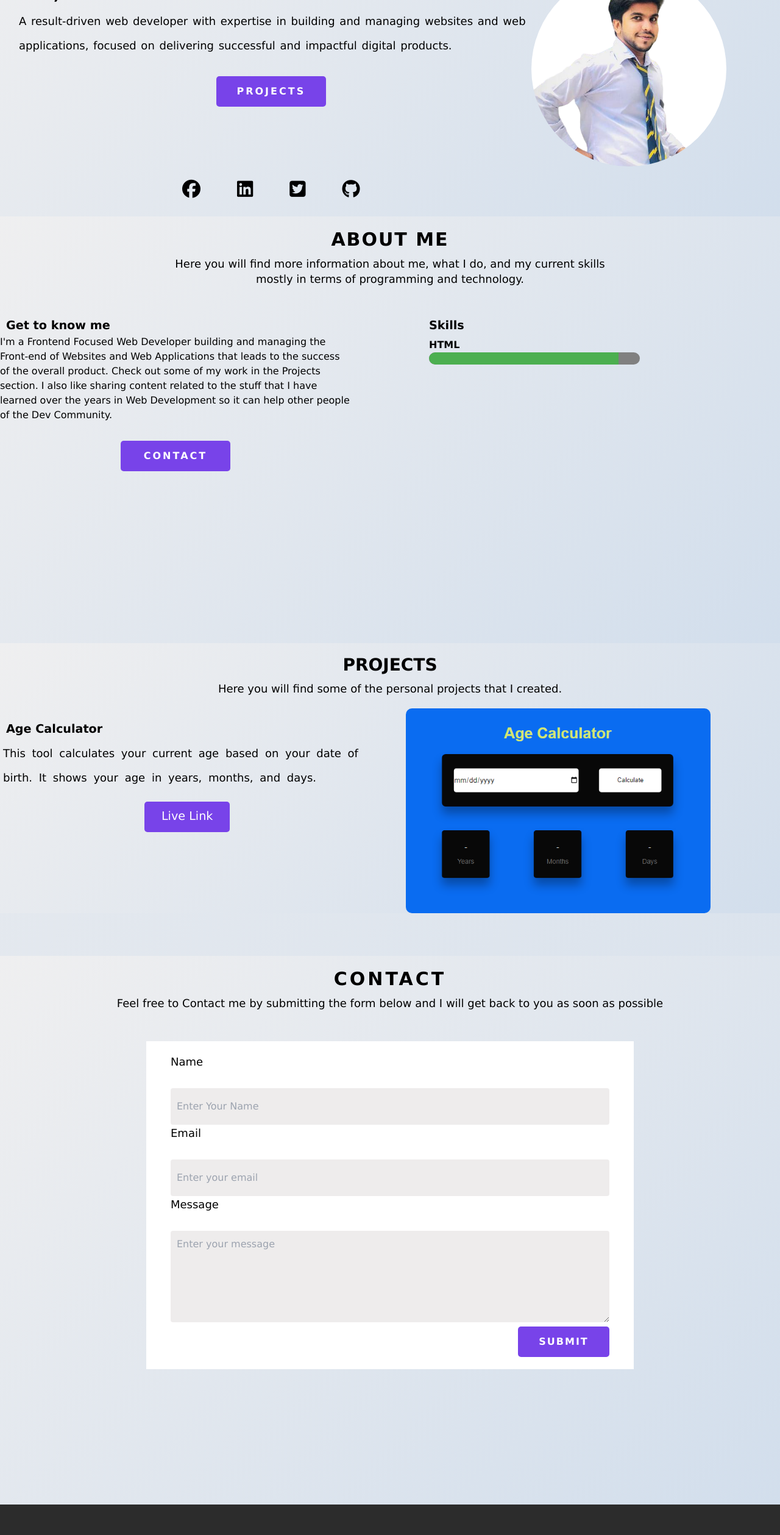
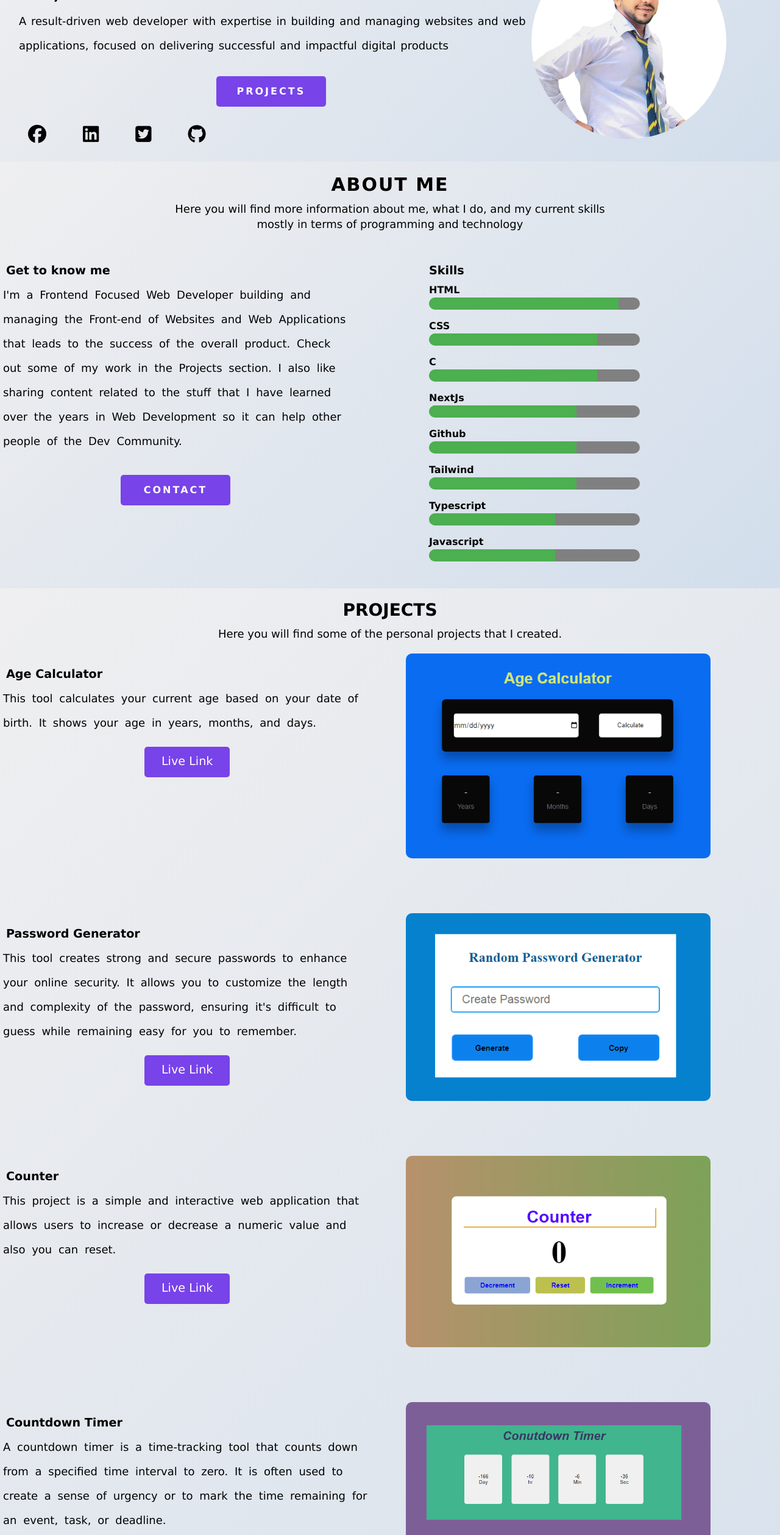
Before and after one commit to shoby056/Responsive-Portfolio, a Next.js app: page / in a window 1280 px wide. Shown: the part 180-2698 px from the top of the page at 61% size. Built offline with nearby package versions, Linux system fonts and the light colour scheme.

Commit message:
Update header.tsx

```diff
--- a/app/components/header.tsx
+++ b/app/components/header.tsx
@@ -1,5 +1,7 @@
-import Link from 'next/link'; // Make sure to use Next.js Link for internal routing
+// Header.jsx
+import Link from 'next/link';
 import Image from 'next/image';
+
 
 export default function Header() {
   return (
@@ -10,17 +12,18 @@ export default function Header() {
         <i className="fa-solid fa-list"></i>
       </label>
 
-        <div>
-          <Link href=".">
-            <Image
+ <div><Link href=".">   <Image
 src="/images/shobyy.png"
 alt="My Profile Picture"
 width={50}
 height={50}
 className="logoo"
-            />
-          </Link>
-        </div>
+/>  </Link></div>
+
+
+
+
+
 
       <label className="logo">Muhammad Shoaib</label>
       <ul>
@@ -39,30 +42,25 @@ export default function Header() {
       </ul>
     </nav>
 
-      {/* Home Page */}
+
+
+{/* // home page */}
 <section id="home">
 <div className="Home-container">
-          <div className="home-left">
-            <h1 className="main-heading">Hey, I&apos;m Muhammad Shoaib</h1>
-            <p className="bio">
-              A result-driven web developer with expertise in building and managing websites and web applications,
-              focused on delivering successful and impactful digital products.
-            </p>
-            <div className="btn-container">
-              <Link href="#projects">
-                <button className="btnn">Projects</button>
-              </Link>
+<div className="home-left"><h1 className="main-heading">Hey, I&apos;m Muhammad Shoaib</h1>
+<p className="bio"> A result-driven web developer with expertise in building and managing websites and web applications,
+ focused on delivering successful and impactful digital products</p>
+ <div className="btn-container"> <Link href="#projects"><button className="btnn">Projects</button></Link></div>
+ <div className="four-coloum">
+
+
+<i className="fa-brands fa-facebook" aria-hidden="true" id="janu"></i>
+<Link href="https://www.linkedin.com/in/muhammad-shoaib-41927627a/" target="blank"><i className="fa-brands fa-linkedin" aria-hidden="true" id="janu"></i></Link>
+<i className="fa-brands fa-square-twitter" aria-hidden="true" id="janu"></i>
+<Link href="https://github.com/shoby056" target="blank"><i className="fa-brands fa-github" aria-hidden="true" id="janu"></i></Link>
+
 </div>
-            <div className="four-column">
-              <i className="fa-brands fa-facebook" aria-hidden="true" id="janu"></i>
-              <Link href="https://www.linkedin.com/in/muhammad-shoaib-41927627a/" target="_blank">
-                <i className="fa-brands fa-linkedin" aria-hidden="true" id="janu"></i>
-              </Link>
-              <i className="fa-brands fa-square-twitter" aria-hidden="true" id="janu"></i>
-              <Link href="https://github.com/shoby056" target="_blank">
-                <i className="fa-brands fa-github" aria-hidden="true" id="janu"></i>
-              </Link>
-            </div>
+
 </div>
 <div className="home-right">
 <Image
@@ -73,65 +71,124 @@ export default function Header() {
 className="profile"
 />
 </div>
+
+
+
 </div>
+
 </section>
 
-      {/* About Us */}
+{/* about us */}
 <section id="about">
 <div className="about-us">
     <h1 className="about-us-heading">About Me</h1>
-          <p className="about-me-description">
-            Here you will find more information about me, what I do, and my current skills
-            <br /> mostly in terms of programming and technology.
-          </p>
+    <p className="about-me-description">Here you will find more information about me, what I do,
+     and my current skills<br/> mostly in terms of programming and technology</p>
 
 <div className="bottom-parent">
 <div className="left-side">
 <h1 className="bottom-heading">Get to know me</h1>
-              <p className="bottom-left-description">
-                I&apos;m a Frontend Focused Web Developer building and managing the Front-end of Websites and Web
-                Applications that leads to the success of the overall product. Check out some of my work in the Projects
-                section. I also like sharing content related to the stuff that I have learned over the years in Web
-                Development so it can help other people of the Dev Community.
-              </p>
-              <div className="button-about">
-                <Link href="#contact">
-                  <button className="shani">CONTACT</button>
-                </Link>
-              </div>
+<p className="botom-left-description">I&apos;m a Frontend Focused Web Developer building and managing the Front-end of Websites and Web Applications that leads to the success of the overall product. Check out some of my work in the Projects section.
+I also like sharing content related to the stuff that I have learned over the years in Web Development so it can help other people of the Dev Community.</p>
+<div className="button-about"><Link href="#contact"><button className="shani">CONTACT</button></Link></div>
 </div>
 <div className="right-side">
     <h1 className="right-heading">Skills</h1>
-              {/* Skill bars */}
 <div className="skill">
     <p>HTML</p>
     <div className="progress-bar">
-                  <div className="progress" id="p1"></div>
+      <div className="progress" id="p1" ></div>
     </div>
   </div>
-              {/* Add similar blocks for CSS, C, Next.js, Github, Tailwind, Typescript, and Javascript */}
+
+<div className="skill">
+    <p>CSS</p>
+    <div className="progress-bar">
+        <div className="progress" id="p2"></div>
     </div>
 </div>
+
+<div className="skill">
+    <p>C</p>
+    <div className="progress-bar">
+        <div className="progress" id="p3"></div>
     </div>
+</div>
+
+<div className="skill">
+    <p>NextJs</p>
+    <div className="progress-bar">
+        <div className="progress" id="p4"></div>
+    </div>
+</div>
+
+
+<div className="skill">
+    <p>Github</p>
+    <div className="progress-bar">
+        <div className="progress" id="p5"></div>
+    </div>
+</div>
+
+
+<div className="skill">
+    <p>Tailwind</p>
+    <div className="progress-bar">
+        <div className="progress" id="p6"></div>
+    </div>
+</div>
+
+
+<div className="skill">
+    <p>Typescript</p>
+    <div className="progress-bar">
+        <div className="progress" id="p7"></div>
+    </div>
+</div>
+
+
+<div className="skill">
+    <p>Javascript</p>
+    <div className="progress-bar">
+        <div className="progress" id="p8"></div>
+    </div>
+</div>
+
+
+
+
+
+
+
+   {/* right-side div */}
+</div>
+
+{/* bottom-parent div */}
+</div>
+
+
+
+
+
+{/* about-us div */}
+</div>
+
 </section>
 
-      {/* Projects */}
+{/* project */}
 <section id="projects">
+
 <div className="projects">
     <h1 className="projects-heading">PROJECTS</h1>
-          <p className="projects-description">Here you will find some of the personal projects that I created.</p>
-          {/* Project items */}
+    <p className="projects-description">Here you will find some of the personal  projects that I created.</p>
+
 <div className="projects-bottom-parent">
 <div className="projects-bottom-left-side">
 <h1 className="projects-bottom-heading">Age Calculator</h1>
-              <p className="projects-bottom-left-description">
-                This tool calculates your current age based on your date of birth. It shows your age in years, months,
-                and days.
-              </p>
+<p className="projects-bottom-left-description">This tool calculates your current age based on your
+ date of birth. It shows your age in years, months, and days.</p>
  <div className="button-container">
-                <Link href="https://shoby-js-tasks.vercel.app/age%20calculator/index.html" target="_blank">
-                  <button className="live-link">Live Link</button>
-                </Link>
+    <Link href="https://shoby-js-tasks.vercel.app/age%20calculator/index.html" target="_blank"><button className="live-link">Live Link</button></Link>
  </div>
 </div>
 <div className="projects-right-side">
@@ -142,58 +199,242 @@ export default function Header() {
         height={500}
         className="project-image"
       />
+   {/* right-side div */}
+</div>
+
+{/* bottom-parent div */}
+</div>
+
+{/* next section */}
+
+<div className="projects-bottom-parent">
+<div className="projects-bottom-left-side">
+<h1 className="projects-bottom-heading">Password Generator</h1>
+<p className="projects-bottom-left-description">This tool creates strong and secure passwords to enhance your online security. It allows you to customize the length and complexity of the password,
+ensuring it's difficult to guess while remaining easy for you to remember.</p>
+ <div className="button-container">
+    <Link href="https://shoby-js-tasks.vercel.app/Random%20password%20generator/index.html" target="_blank"><button className="live-link">Live Link</button></Link>
  </div>
 </div>
-          {/* Add similar blocks for Password Generator, Counter, Countdown Timer, Stopwatch, and Calculator */}
+<div className="projects-right-side">
+<Image
+        src="/images/Password Generator.png"
+        alt="Password Generator"
+        width={500}
+        height={500}
+        className="project-image"
+      />
+   {/* right-side div */}
+</div>
+
+{/* bottom-parent div */}
+</div>
+
+{/* next section */}
+
+<div className="projects-bottom-parent">
+<div className="projects-bottom-left-side">
+<h1 className="projects-bottom-heading">Counter</h1>
+<p className="projects-bottom-left-description"> This project is a simple and interactive web application that allows users to increase or decrease a numeric value and also you can reset.</p>
+ <div className="button-container">
+    <Link href="https://shoby-js-tasks.vercel.app/Counter/index.html" target="_blank"><button className="live-link">Live Link</button></Link>
+ </div>
+</div>
+<div className="projects-right-side">
+<Image
+        src="/images/Counter.png"
+        alt="Counter"
+        width={500}
+        height={500}
+        className="project-image"
+      />
+   {/* right-side div */}
+</div>
+
+{/* bottom-parent div */}
+</div>
+
+
+{/* next section */}
+
+<div className="projects-bottom-parent">
+<div className="projects-bottom-left-side">
+<h1 className="projects-bottom-heading">Countdown Timer</h1>
+<p className="projects-bottom-left-description">A countdown timer is a time-tracking tool that counts down from a specified time interval to zero. It is often used to create a sense of urgency or
+ to mark the time remaining for an event, task, or deadline.</p>
+ <div className="button-container">
+    <Link href="https://shoby-js-tasks.vercel.app/countdown/index.html" target="_blank"><button className="live-link">Live Link</button></Link>
+ </div>
+</div>
+<div className="projects-right-side">
+<Image
+        src="/images/Countdown Timer.png"
+        alt="Countdown Timer"
+        width={500}
+        height={500}
+        className="project-image"
+      />
+   {/* right-side div */}
+</div>
+
+{/* bottom-parent div */}
+</div>
+
+
+
+
+
+
+
+
+
+{/* next section */}
+
+<div className="projects-bottom-parent">
+<div className="projects-bottom-left-side">
+<h1 className="projects-bottom-heading">Stopwatch</h1>
+<p className="projects-bottom-left-description"> A stopwatch is a device used to measure the amount of time that has elapsed from
+ a particular time when activated to when it is deactivated.</p>
+ <div className="button-container">
+    <Link href="https://shoby-js-tasks.vercel.app/stopwatch/index.html" target="_blank"><button className="live-link">Live Link</button></Link>
+ </div>
+</div>
+<div className="projects-right-side">
+<Image
+        src="/images/Stopwatch.png"
+        alt="Stopwatch"
+        width={500}
+        height={500}
+        className="project-image"
+      />
+   {/* right-side div */}
+</div>
+
+{/* bottom-parent div */}
+</div>
+
+
+{/* next section */}
+
+<div className="projects-bottom-parent">
+<div className="projects-bottom-left-side">
+<h1 className="projects-bottom-heading">Calculator</h1>
+<p className="projects-bottom-left-description">This tool allows users to quickly and efficiently carry out basic arithmetic calculations
+such as addition, subtraction, multiplication, and division..</p>
+ <div className="button-container">
+    <Link href="https://shoby-js-tasks.vercel.app/Calculator/index.html" target="_blank"><button className="live-link">Live Link</button></Link>
+ </div>
+</div>
+<div className="projects-right-side">
+<Image
+        src="/images/Calculator.png"
+        alt="Calculator"
+        width={450}
+        height={400}
+        className="project-image"
+      />
+   {/* right-side div */}
+</div>
+
+{/* bottom-parent div */}
+</div>
+
+
+
+
+{/* about-us div */}
 </div>
 </section>
 
-      {/* Contact Us */}
+{/* contact us */}
 <section id="contact">
 <div className="contact-us">
  <h1 className="contact-us-heading">Contact</h1>
-          <p className="contact-us-description">
-            Feel free to Contact me by submitting the form below and I will get back to you as soon as possible
-          </p>
+ <p className="contact-us-description">Feel free to Contact me by submitting the form below and
+ I will get back to you as soon as <br/>possible</p>
+
+
 <div className="form-contact">
-            <form>
-              <label htmlFor="name" className="labell">Name</label>
-              <input type="text" id="name" name="name" placeholder="Enter Your Name" />
-              <label htmlFor="email" className="labell">Email</label>
-              <input type="email" id="email" name="email" placeholder="Enter your email" />
-              <label htmlFor="message" className="labell">Message</label>
-              <textarea id="message" cols={30} rows={7} placeholder="Enter your message"></textarea>
+  <form >
+<label htmlFor="name" className="labell">Name</label> <br/>
+<input type="name" id="name" name="name" placeholder="Enter Your Name" /><br/>
+
+<label htmlFor="email" className="labell">Email</label><br/>
+<input type="email" id="email" name="email" placeholder="Enter your email" /><br/>
+<label htmlFor="message" className="labell">Message</label><br/>
+<textarea name="Message" id="message" cols={30} rows={7} placeholder="Enter your message"></textarea>
+
 <button className="submit">Submit</button>
+
+
+
+
   </form>
 </div>
+
+
+
  </div>
+
+
+
+
+
+
+
+
+
  </section>
 
-      {/* Footer */}
+
+
+{/* footer */}
 <footer>
+
+
   <div className="parent-footer">
-          <div className="one-column">
+    <div className="one-coloumn">
   <h1 className="footer-heading">Muhammad Shoaib</h1>
-            <p className="footer-description">
-              A Frontend focused Web Developer building the Frontend of Websites and Web Applications that leads to the
-              success of the overall product
-            </p>
+
+  <p className="footer-description">A Frontend focused Web Developer building the Frontend of
+     Websites <br/> and Web Applications that leads to the success of the overall product</p>
       </div>
-          <div className="four-column">
+
+
+
+
+
+
+
+
+
+
+<div className="four-coloumn">
 <h1 className="social">Social Media</h1>
+
 <i className="fa-brands fa-facebook" aria-hidden="true"></i>
-            <Link href="https://www.linkedin.com/in/muhammad-shoaib-41927627a/" target="_blank">
-              <i className="fa-brands fa-linkedin" aria-hidden="true"></i>
-            </Link>
+<Link href="https://www.linkedin.com/in/muhammad-shoaib-41927627a/" target="blank"><i className="fa-brands fa-linkedin" aria-hidden="true"></i></Link>
 <i className="fa-brands fa-square-twitter" aria-hidden="true"></i>
-            <Link href="https://github.com/shoby056" target="_blank">
-              <i className="fa-brands fa-github" aria-hidden="true"></i>
-            </Link>
+<Link href="https://github.com/shoby056" target="blank"><i className="fa-brands fa-github" aria-hidden="true"></i></Link>
+
 </div>
+
+
+
+
+
+
+
+
+
+
 </div>
 <hr />
-        <p className="after-hr">© Copyright {new Date().getFullYear()}. Made by Muhammad Shoaib</p>
+<p className="after-hr">© Copyright {new Date().getFullYear()}.Made by Muhammad Shoaib</p>
 </footer>
+
+
 </div>
-  );
+  )
 }
+;
```
Lines whose indentation alone changed are shown as unchanged.
